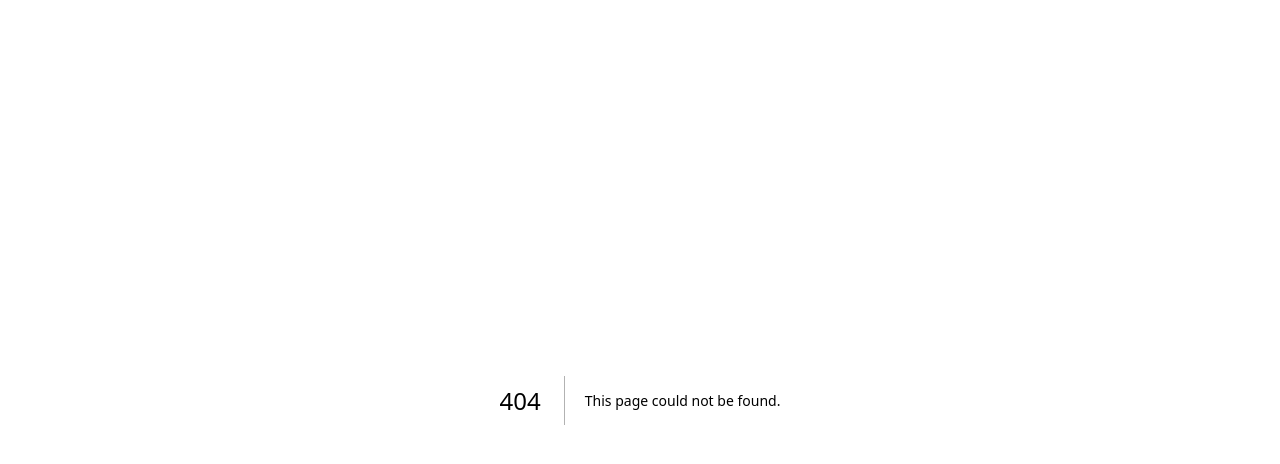
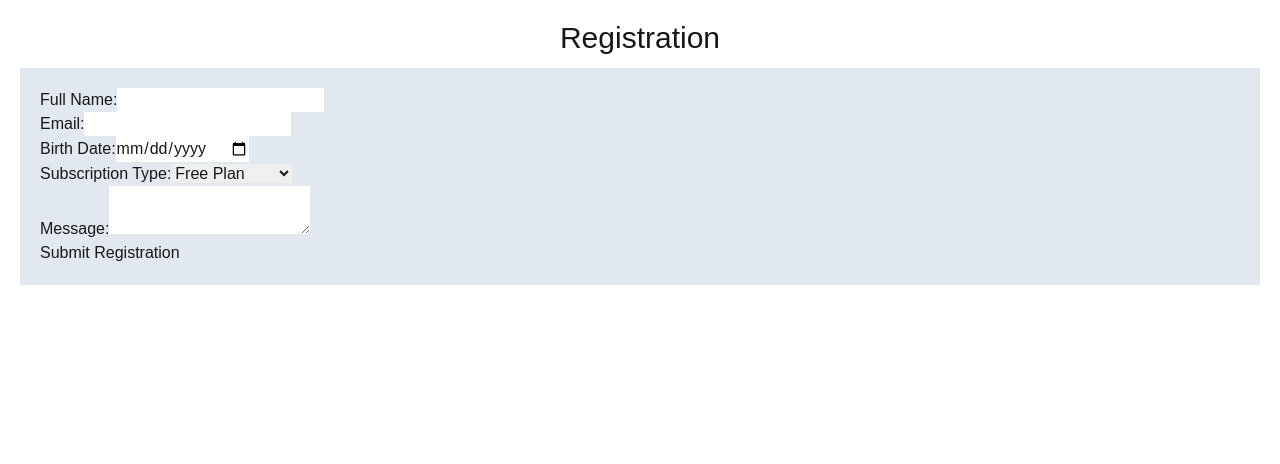
Before and after one commit to SAIT-FA2024/fa2024-cprg306f-classexamples, a Next.js app: page /week-5 in a window 1280 px wide. Before the commit this address had no page. Shown: the top 464 px of the page. Built offline with nearby package versions, Linux system fonts and the light colour scheme.

Commit message:
week-5 partial

```diff
--- a/app/page.js
+++ b/app/page.js
@@ -21,6 +21,7 @@
         <li><Link href="./week-4/functions/" className={linkStyles}>Week 4 - Functions</Link></li>
         <li><Link href="./week-4/simple-counter/" className={linkStyles}>Week 4 - Simple Counter</Link></li>
         <li><Link href="./week-4/advanced-counter/" className={linkStyles}>Week 4 - Counter with Props</Link></li>
+        <li><Link href="./week-5/" className={linkStyles}>Week 5 - Managed Form</Link></li>
       </ul>
     </main>
   );
--- /dev/null
+++ b/app/week-5/managed-form.js
@@ -0,0 +1,42 @@
+"use client"
+
+export default function RegistrationForm(){
+
+    const handleSubmit = (event) => {
+        event.preventDefault();
+        console.dir(event);
+    }
+
+    return(
+        <form onSubmit={handleSubmit} className="bg-slate-200 p-5">
+            <div>
+                <label>Full Name:</label>
+                <input type="text" name="fname" />
+            </div>
+            <div>
+                <label>Email:</label>
+                <input type="email" name="reg_mail" />
+            </div>
+            <div>
+                <label>Birth Date:</label>
+                <input type="date" />
+            </div>
+            <div>
+                <label>Subscription Type:</label>
+                <select>
+                    <option value="free">Free Plan</option>
+                    <option value="basic">Basic Plan</option>
+                    <option value="premium">Premium Plan</option>
+                </select>
+            </div>
+            <div>
+                <label>Message:</label>
+                <textarea></textarea>
+            </div>
+
+            <div>
+                <button>Submit Registration</button>
+            </div>
+        </form>
+    );
+}
--- /dev/null
+++ b/app/week-5/page.js
@@ -0,0 +1,11 @@
+import RegistrationForm from "./managed-form";
+
+export default function RegistrationPage(){
+
+    return(
+        <main className="p-5">
+            <h1 className="text-3xl text-center mb-3">Registration</h1>
+            <RegistrationForm />
+        </main>
+    );
+}
```
